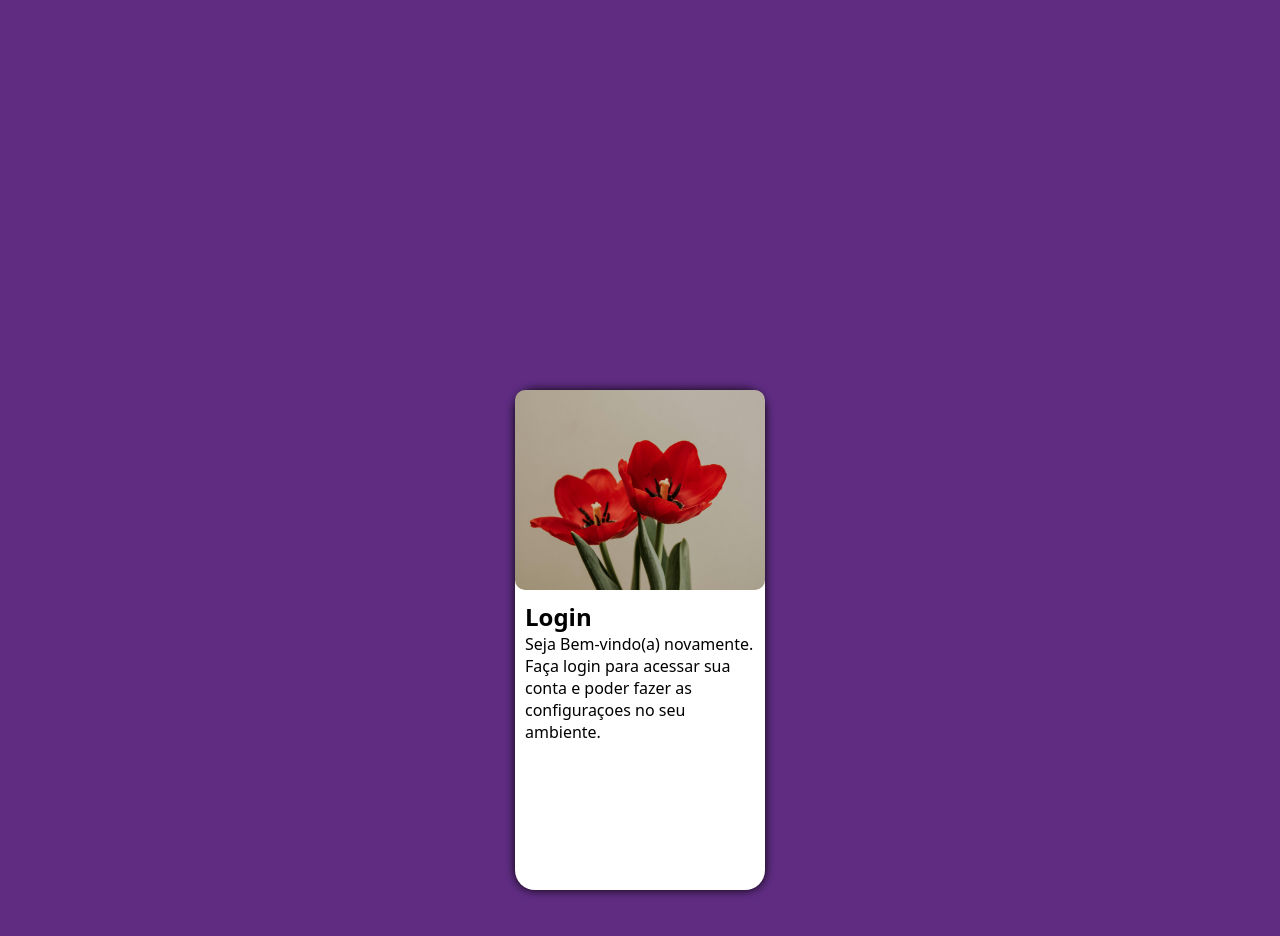
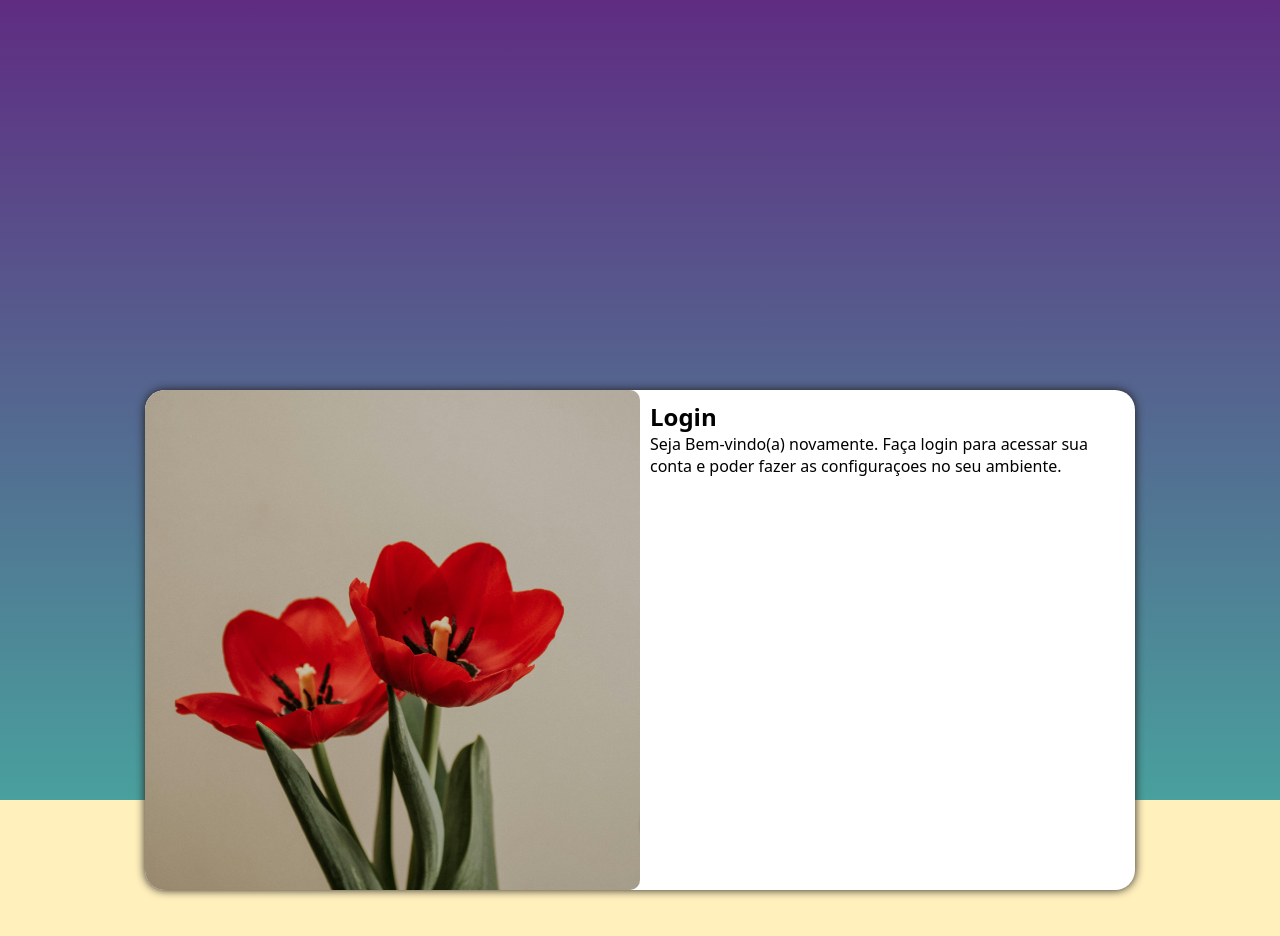
Before and after one commit to joanabnu/projeto-login, a plain HTML site: page index.html in a window 1280 px wide. Drawn offline with Linux system fonts and the light colour scheme.

Commit message:
media query para outras telas

```diff
--- /dev/null
+++ b/estilos/media.css
@@ -0,0 +1,45 @@
+@charset "UTF-8";
+
+/* Todas as demais medias */
+/* Typical Device Breakpoints
+-----------------------------
+pequenas telas: ate 600px
+celular: ate 600px te 768px
+Tablet: 768px ate 992px
+Desktop: 992px ate 1200px
+grandes telas acima 1200px*/
+
+@media screen  and (min-width: 768px) and (max-width: 992px)  {
+    body{
+        background-image: linear-gradient(to top,#fff0bc , #f33018);
+    }
+    section#login{
+        width: 90vw;
+    }
+    section#login > div#imagem{
+        float: left;
+        width: 30%;
+        height: 100%;
+    }
+    section#login > div#formulario{
+        float: right;
+        width: 70%;
+    }
+}
+@media screen and (min-width: 992px){
+       body{
+        background-image: linear-gradient(to top, #49a09d, #5f2c82);
+    }
+    section#login {
+        width: 990px;
+    }
+    section#login > div#imagem{
+        float: left;
+        width: 50%;
+        height: 100% ;
+    }
+    section#login > div#formulario{
+        float: right;
+        width: 50%;
+    }
+}
--- a/estilos/style.css
+++ b/estilos/style.css
@@ -1,8 +1,8 @@
 @charset "UTF-8";
 
 /* pALETA DE CORES
-Verde: #49a09d
-lilas #5f2c82
+vermelha : #f33018
+nude : #fff0bc
 */
 
 *{
@@ -12,9 +12,11 @@ lilas #5f2c82
     box-sizing: border-box;
 }
 body,html{
-    background-color: #5f2c82;
+    background-color:#fff0bc ;
     height: 100vh;
     width: 100vw;
+    margin: 0px;
+    display: block;
 }
 main{
     height: 100vw;
@@ -26,16 +28,20 @@ section#login{
     top: 50%;
     left: 50%;
     transform: translate(-50%,-50%);
+    overflow: hidden;
     background-color: white;
     width: 250px;
     height: 500px;
     border-radius: 20px;
-    box-shadow: 0px 0px 10px rgb(5, 5, 5);
+    box-shadow: 0px 0px 10px rgb(34, 28, 28);
+    transition: width 0.2s, height 0.2s;
+    transition-timing-function: ease;
+
 }
  section#login > div#imagem{
     display: block;
 
-    background: #5f2c82 url(../imagem/pexels-amar-10991805.jpg) no-repeat;
+    background: #f33018 url(../imagem/pexels-amar-10991805.jpg) no-repeat;
      border-radius: 10px;
     background-position: left ;
     background-size: cover;
--- a/index.html
+++ b/index.html
@@ -5,6 +5,7 @@
     <meta name="viewport" content="width=device-width, initial-scale=1.0">
     <title>Login</title>
     <link rel="stylesheet" href="estilos/style.css">
+    <link rel="stylesheet" href="estilos/media.css">
 </head>
 <body>
     <main>
```
